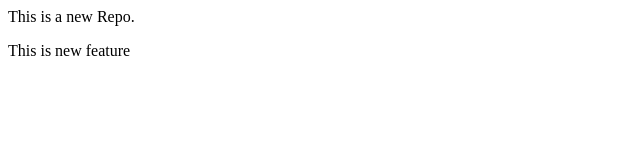
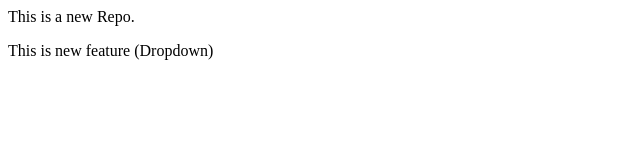
Before and after one commit to Curroll/localRepo, a plain HTML site: page index.html in a window 1280 px wide. Shown: the full height of the page, 0-640 px from the left. Drawn offline with Linux system fonts and the light colour scheme.

Commit message:
Add new feature dropdown

```diff
--- a/index.html
+++ b/index.html
@@ -1,2 +1,2 @@
 <p>This is a new Repo.</p>
-<p>This is new feature</p>
+<p>This is new feature (Dropdown)</p>
```
